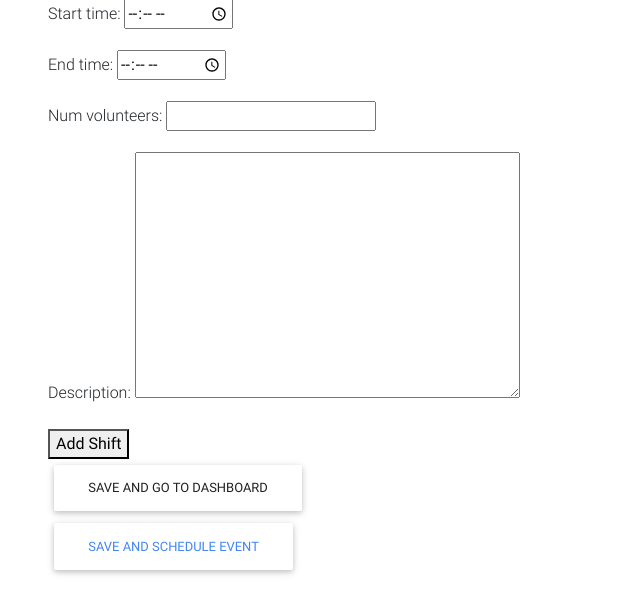
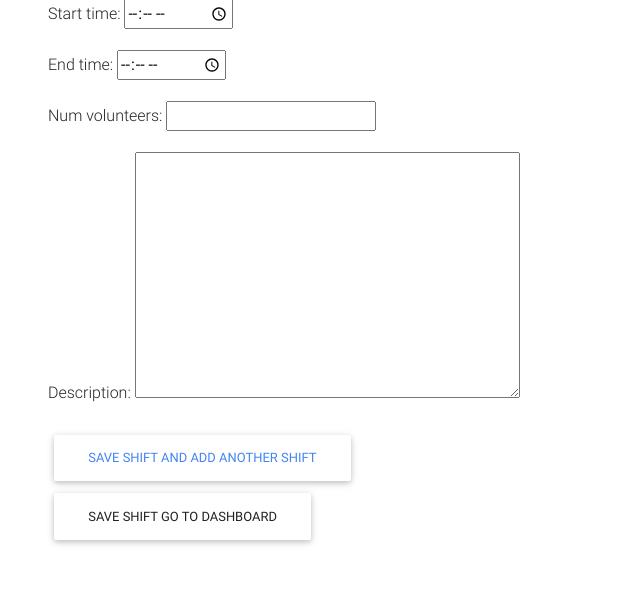
Before and after one commit to Nolan-Little/inStep, a Django app: template volunteer/templates/events/shift_template.html in a window 1280 px wide. Shown: the part 97-711 px from the top of the page, without its empty margins (0-640 px from the left). Run offline with Django 3.2, Linux system fonts and the light colour scheme; the template is opened without the code that fills it: values that come from a table or form of the project are taken from there, others are empty; some libraries are stand-ins or nearby versions.

Commit message:
conditional add shift submit

```diff
--- a/volunteer/templates/events/shift_template.html
+++ b/volunteer/templates/events/shift_template.html
@@ -6,10 +6,10 @@
             <form class="shift-inputs" method="POST" action="{% url 'volunteer:new_shift' event.id %}">
                 {% csrf_token %}
                 {{shift_form.as_p}}
-            <button type="submit">Add Shift</button>
+
+                <button name="add_shift" value="add_shift" class="btn text-primary" type="submit">Save Shift and Add Another Shift</button>
+                <button name="dashboard" value="dashboard" class="btn text-dark">Save shift go to Dashboard</button>
             </form>
-            <a class="btn text-dark" href="/dashboard">Save and go to Dashboard</a>
-            <a class="btn text-primary" href="/schedule_event">Save and Schedule Event</a>
         </div>
         <div class="col-sm-12 col-lg-6">
             {% for shift in current_shifts %}
--- a/volunteer/views/shift_views.py
+++ b/volunteer/views/shift_views.py
@@ -37,7 +37,11 @@ def new_shift(request, event_id):
             event=event
         )
 
-        return HttpResponseRedirect(reverse('volunteer:new_shift', args=(event.id, )))
+        if form_data.get('add_shift'):
+            return HttpResponseRedirect(reverse('volunteer:new_shift', args=(event.id, )))
+
+        elif form_data.get('dashboard'):
+            return HttpResponseRedirect(reverse('volunteer:dashboard'))
 
 def edit_shift(request, shift_id):
     if request.method == "GET":
```
